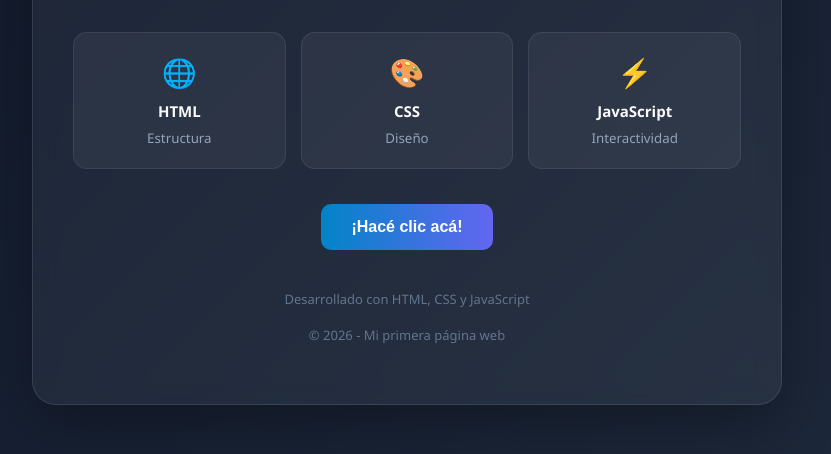
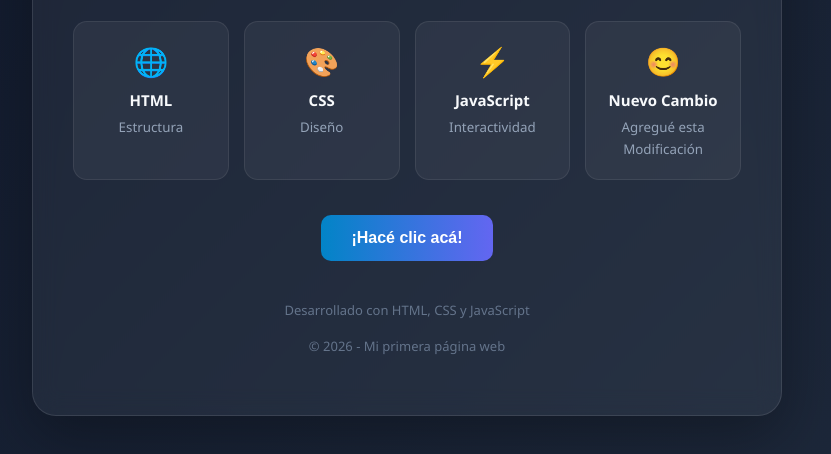
Before and after one commit to valencampillo/repotest, a plain HTML site: page index.html in a window 1280 px wide. Shown: the part 344-798 px from the top of the page, without its empty margins (233-1064 px from the left). Drawn offline with Linux system fonts and the light colour scheme.

Commit message:
Modifiqué las tarjetas, sumé una nueva

```diff
--- a/index.html
+++ b/index.html
@@ -176,6 +176,12 @@
                 <span>⚡</span>
                 <h3>JavaScript</h3>
                 <small>Interactividad</small>
+
+            </div>
+                <div class="card">
+                <span>😊</span>
+                <h3>Nuevo Cambio</h3>
+                <small>Agregué esta Modificación</small>
             </div>
 
         </div>
```
